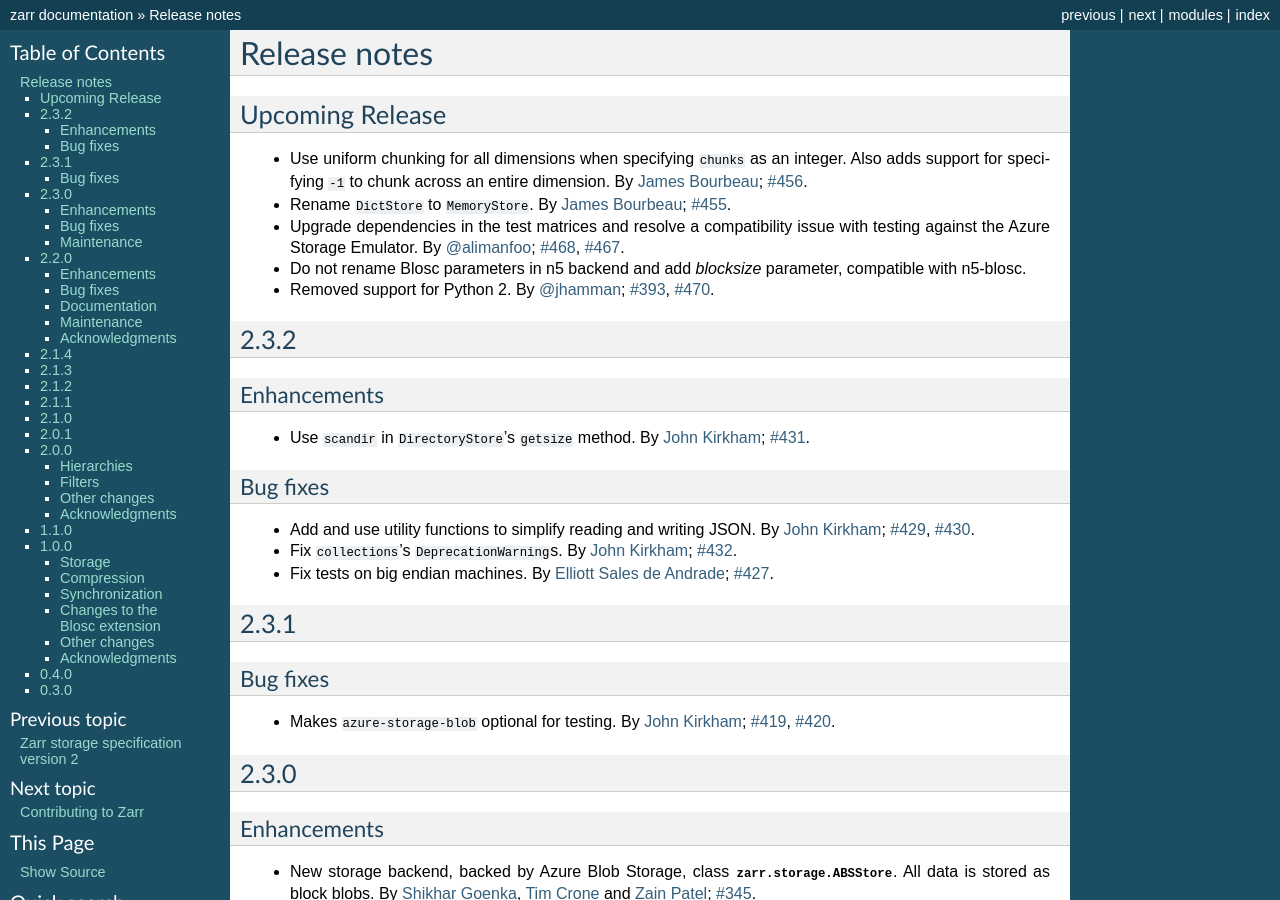
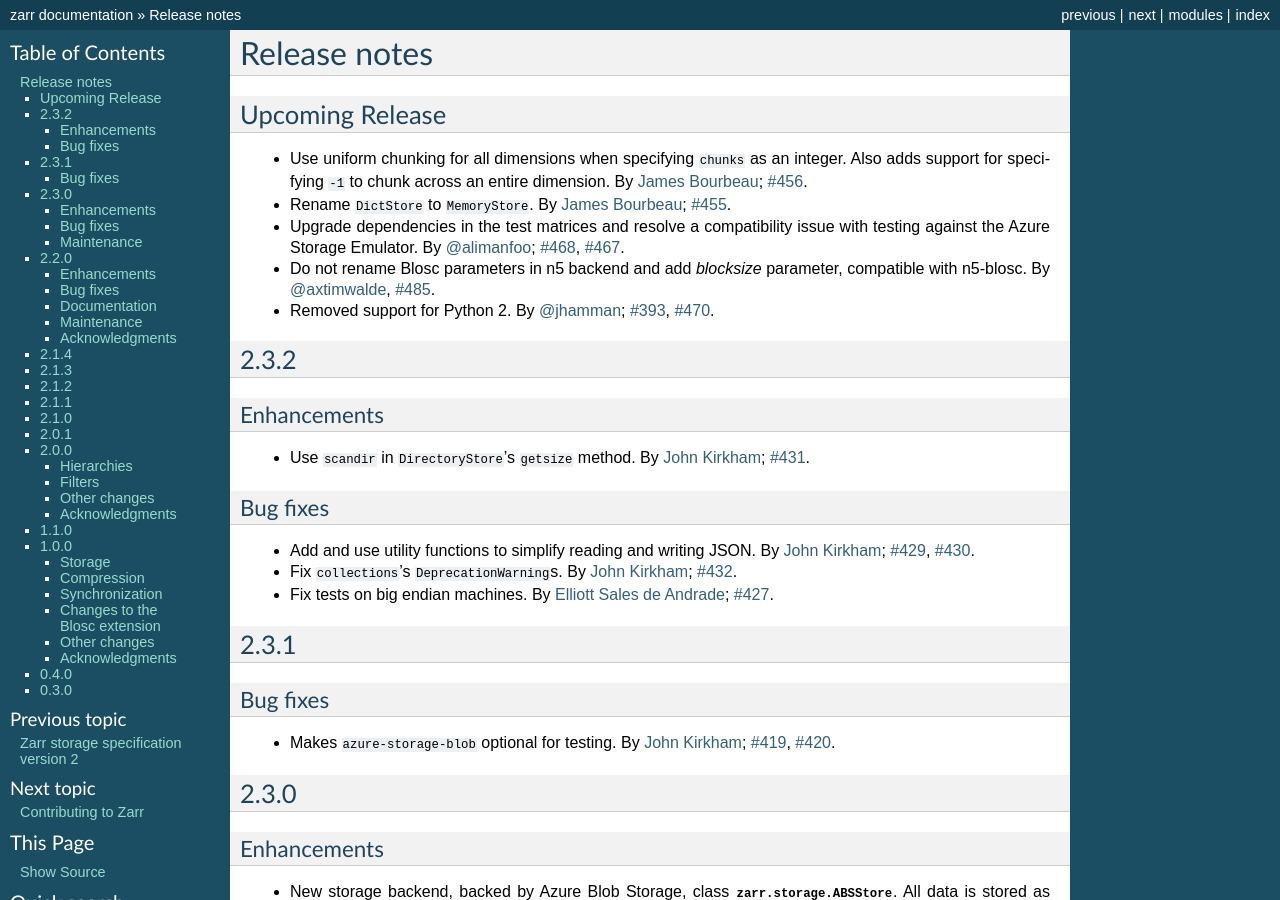
Before and after one commit to enthusiastdev121/zarr-python, a Sphinx documentation site: the page built from docs/release.rst, in a window 1280 px wide and 900 px high. Built offline with Sphinx 7.4.7, drawn with Linux system fonts in a browser that asks for light colours; the version number could not be read and is left out.

Commit message:
credit release note (#488)

```diff
--- a/docs/release.rst
+++ b/docs/release.rst
@@ -16,7 +16,7 @@ Upcoming Release
   Emulator. By :user:`alimanfoo`; :issue:`468`, :issue:`467`.
 
 * Do not rename Blosc parameters in n5 backend and add `blocksize` parameter,
-  compatible with n5-blosc.
+  compatible with n5-blosc. By :user:`axtimwalde`, :issue:`485`.
 
 * Removed support for Python 2.
   By :user:`jhamman`; :issue:`393`, :issue:`470`.
```
